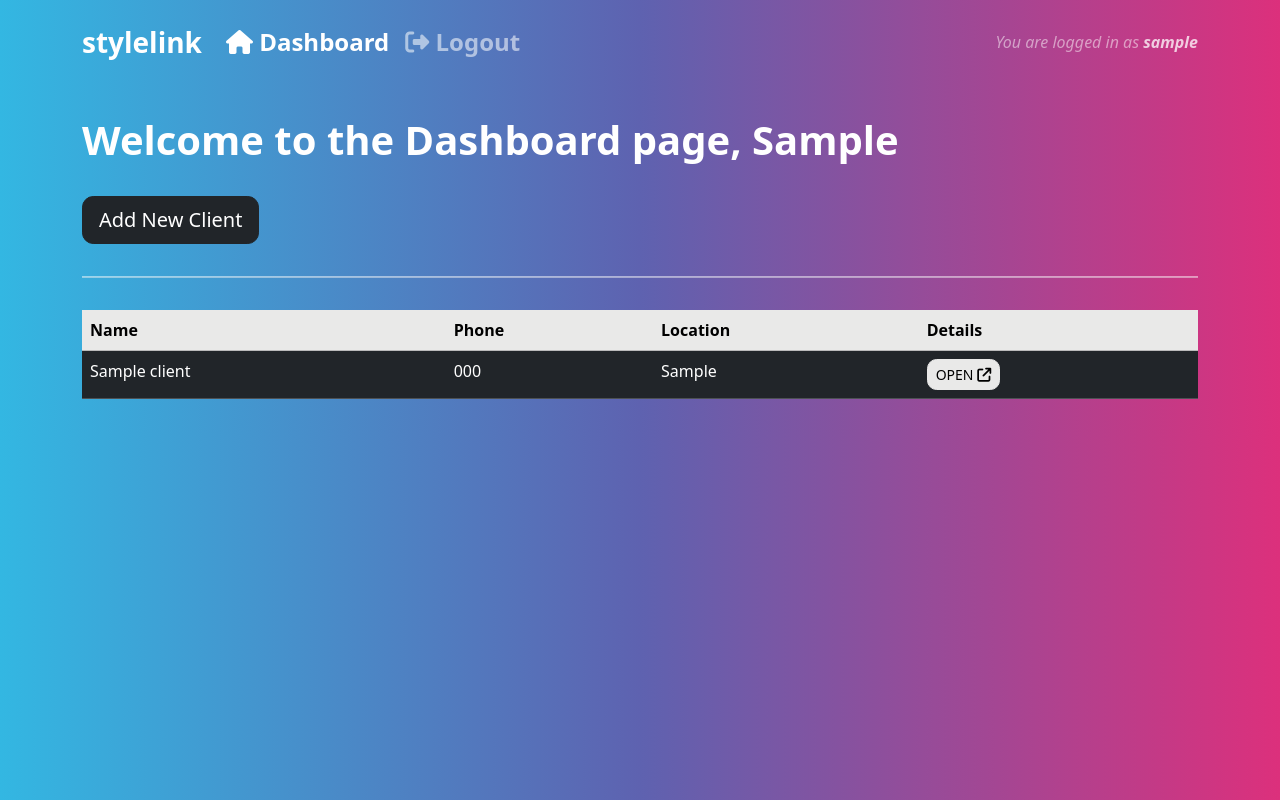
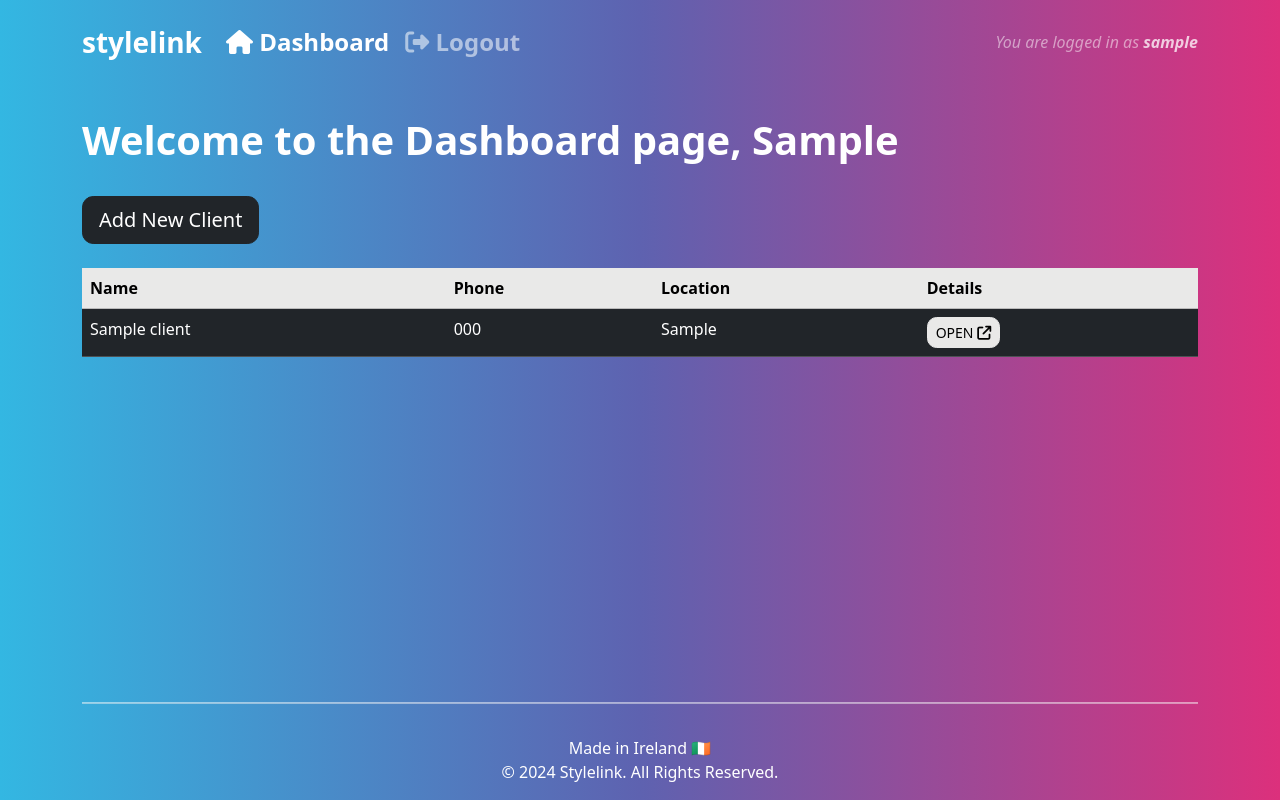
Before and after one commit to yaroslav-matala/stylelink-crm, a Django app: page /dashboard in a window 1280 px wide. Run offline with Django 4.2, Linux system fonts and the light colour scheme; a user stored in the database is signed in; tables that the repository leaves empty hold one stand-in row (values such as "Sample post"); some libraries are stand-ins or nearby versions.

Commit message:
add footer

```diff
--- a/client_manager/templates/client_manager/dashboard.html
+++ b/client_manager/templates/client_manager/dashboard.html
@@ -5,7 +5,8 @@
     <h1 class="mt-1">Welcome to the Dashboard page, <span class="text-capitalize"> {{user}} </span> </h1>
 
     <a href="{% url 'add-client' %}" class="btn btn-dark btn-lg mt-2">Add New Client</a>
-    <hr>
+    <br>
+    <br>
 
     <div class="table-responsive">
         <table class="table table-dark table-hover">
--- a/static/css/style.css
+++ b/static/css/style.css
@@ -15,3 +15,18 @@ hr {
   max-width: 700px;
   border-radius: 15px;
 }
+
+html, body {
+  height: 100%; /* Ensure the body takes full height */
+  margin: 0; /* Remove default margin */
+}
+
+.wrapper {
+  min-height: 100%; /* Ensure the wrapper takes up at least the full viewport */
+  display: flex;
+  flex-direction: column;
+}
+
+.content {
+  flex: 1; /* Push the footer to the bottom */
+}
--- a/templates/base.html
+++ b/templates/base.html
@@ -6,6 +6,7 @@
 
 <!DOCTYPE html>
 <html lang="en">
+
 <head>
     <meta charset="UTF-8">
     <meta name="viewport" content="width=device-width, initial-scale=1.0">
@@ -19,10 +20,13 @@
     <link rel="apple-touch-icon" sizes="180x180" href="{% static 'favicon/apple-touch-icon.png' %}">
     <link rel="icon" type="image/png" sizes="32x32" href=" {% static 'favicon/favicon-32x32.png'%} ">
     <link rel="icon" type="image/png" sizes="16x16" href=" {% static 'favicon/favicon-16x16.png'%} ">
-    {% comment %} <link rel="manifest" href=" {% static 'site.webmanifest' %} "> {% endcomment %}
+    {% comment %}
+    <link rel="manifest" href=" {% static 'site.webmanifest' %} "> {% endcomment %}
 </head>
 
 <body>
+    <div class="wrapper">
+        <div class="content">
             <!-- navbar -->
             <nav class="navbar navbar-expand-lg navbar-dark">
                 <div class="container">
@@ -35,52 +39,66 @@
                         <ul class="navbar-nav me-auto mb-2 mb-lg-0">
                             {% if user.is_authenticated %}
                             <li class="nav-item">
-                        <a class="nav-link fw-bold fs-4 {% if request.path == '/dashboard' %}active{% endif %}" aria-current="page"
-                            href="{% url 'dashboard' %}"><i class="fa-solid fa-home"></i> Dashboard</a>
+                                <a class="nav-link fw-bold fs-4 {% if request.path == '/dashboard' %}active{% endif %}"
+                                    aria-current="page" href="{% url 'dashboard' %}"><i class="fa-solid fa-home"></i>
+                                    Dashboard</a>
                             </li>
                             <li class="nav-item">
-                        <a class="nav-link fw-bold fs-4 {% if request.path == logout_url %}active{% endif %}" aria-current="page"
-                            href="{% url 'account_logout' %}"><i class="fa-solid fa-right-from-bracket"></i> Logout</a>
+                                <a class="nav-link fw-bold fs-4 {% if request.path == logout_url %}active{% endif %}"
+                                    aria-current="page" href="{% url 'account_logout' %}"><i
+                                        class="fa-solid fa-right-from-bracket"></i> Logout</a>
                             </li>
                             {% else %}
                             <li class="nav-item">
-                        <a class="nav-link fw-bold fs-4 {% if request.path == signup_url %}active{% endif %}" aria-current="page"
-                            href="{% url 'account_signup' %}"><i class="fa-solid fa-user-plus"></i> Register</a>
+                                <a class="nav-link fw-bold fs-4 {% if request.path == signup_url %}active{% endif %}"
+                                    aria-current="page" href="{% url 'account_signup' %}"><i
+                                        class="fa-solid fa-user-plus"></i> Register</a>
                             </li>
                             <li class="nav-item">
-                        <a class="nav-link fw-bold fs-4 {% if request.path == login_url %}active{% endif %}" aria-current="page"
-                            href="{% url 'account_login' %}"><i class="fa-solid fa-right-from-bracket"></i> Login</a>
+                                <a class="nav-link fw-bold fs-4 {% if request.path == login_url %}active{% endif %}"
+                                    aria-current="page" href="{% url 'account_login' %}"><i
+                                        class="fa-solid fa-right-from-bracket"></i> Login</a>
                             </li>
                             {% endif %}
                         </ul>
                         {% if user.is_authenticated %}
-                    <span class="navbar-text fs-6 text-body-tertiary fst-italic">You are logged in as <span class="text-muted fw-bold"> {{ user }} </span></span>
+                        <span class="navbar-text fs-6 text-body-tertiary fst-italic">You are logged in as <span
+                                class="text-muted fw-bold"> {{ user }} </span></span>
                         {% else %}
                         <span class="navbar-text fs-6 text-body-tertiary">You are not logged in</span>
                         {% endif %}
                     </div>
                 </div>
             </nav>
-
-
             <div class="container">
                 <br>
-
                 <!-- Notification messages -->
-
                 {% block content%}
-
                 <!-- content goes in here -->
-
                 {% endblock %}
             </div>
+        </div>
+
+        <footer class="pb-2">
+            <div class="container text-center">
+                <hr>
+                <p class="mb-0">Made in Ireland &#127470;&#127466;</p>
+                <p class="mb-0">&copy; 2024 Stylelink. All Rights Reserved.</p>
+            </div>
+        </footer>
+        </divr>
 
         <script src="{% static 'js/app.js' %}"></script>
 
         <!-- bootstrap js -->
-    <script src="https://cdn.jsdelivr.net/npm/@popperjs/core@2.11.6/dist/umd/popper.min.js" integrity="sha384-oBqDVmMz9ATKxIep9tiCxS/Z9fNfEXiDAYTujMAeBAsjFuCZSmKbSSUnQlmh/jp3" crossorigin="anonymous"></script>
-    <script src="https://cdn.jsdelivr.net/npm/bootstrap@5.2.3/dist/js/bootstrap.min.js" integrity="sha384-cuYeSxntonz0PPNlHhBs68uyIAVpIIOZZ5JqeqvYYIcEL727kskC66kF92t6Xl2V" crossorigin="anonymous"></script>
+        <script src="https://cdn.jsdelivr.net/npm/@popperjs/core@2.11.6/dist/umd/popper.min.js"
+            integrity="sha384-oBqDVmMz9ATKxIep9tiCxS/Z9fNfEXiDAYTujMAeBAsjFuCZSmKbSSUnQlmh/jp3"
+            crossorigin="anonymous"></script>
+        <script src="https://cdn.jsdelivr.net/npm/bootstrap@5.2.3/dist/js/bootstrap.min.js"
+            integrity="sha384-cuYeSxntonz0PPNlHhBs68uyIAVpIIOZZ5JqeqvYYIcEL727kskC66kF92t6Xl2V"
+            crossorigin="anonymous"></script>
         <!-- font-awesome kit -->
         <script src="https://kit.fontawesome.com/bcfb66a79c.js" crossorigin="anonymous"></script>
 </body>
+
 </html>
```
Lines whose indentation alone changed are shown as unchanged.
